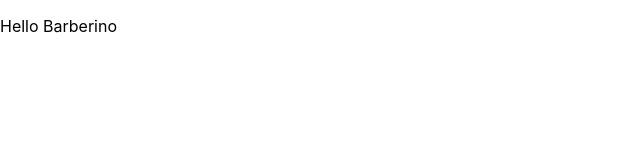
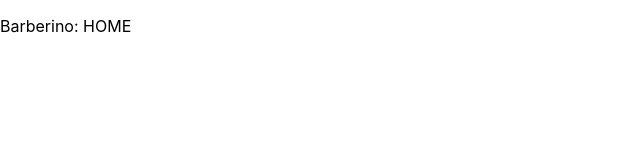
Before and after one commit to ITEC-Group-DPT/barberino_fe, a React (Create React App) app: page / in a window 1280 px wide. Shown: the top 160 px of the page, without its empty margins (0-640 px from the left). Built offline with nearby package versions, Linux system fonts and the light colour scheme.

Commit message:
Changes to home page

```diff
--- a/src/pages/Home/home.js
+++ b/src/pages/Home/home.js
@@ -2,7 +2,7 @@ import React from 'react'
 
 const Home = () => {
   return (
-    <p>Hello Barberino</p>
+    <p>Barberino: HOME</p>
   )
 }
 
```
